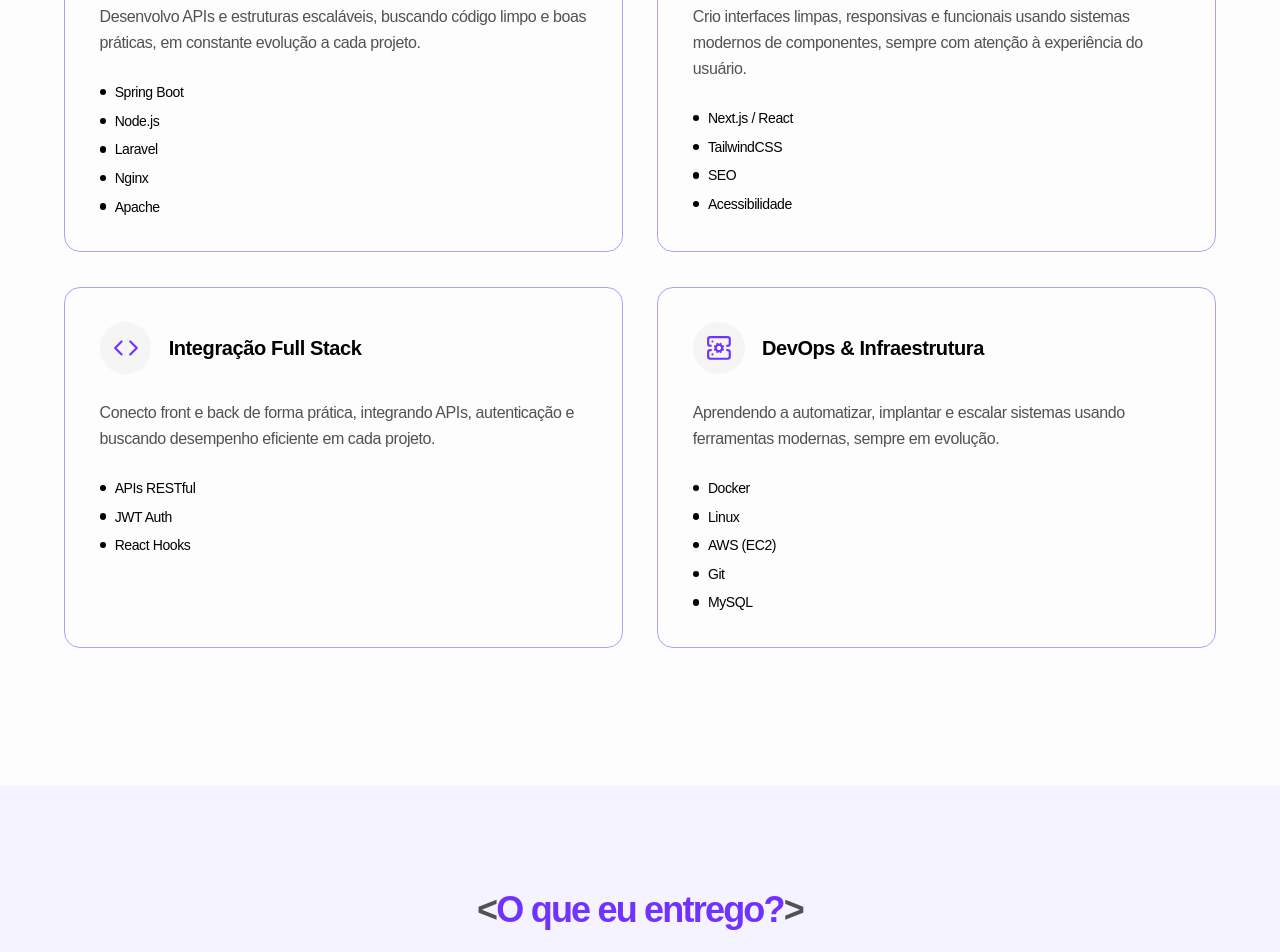
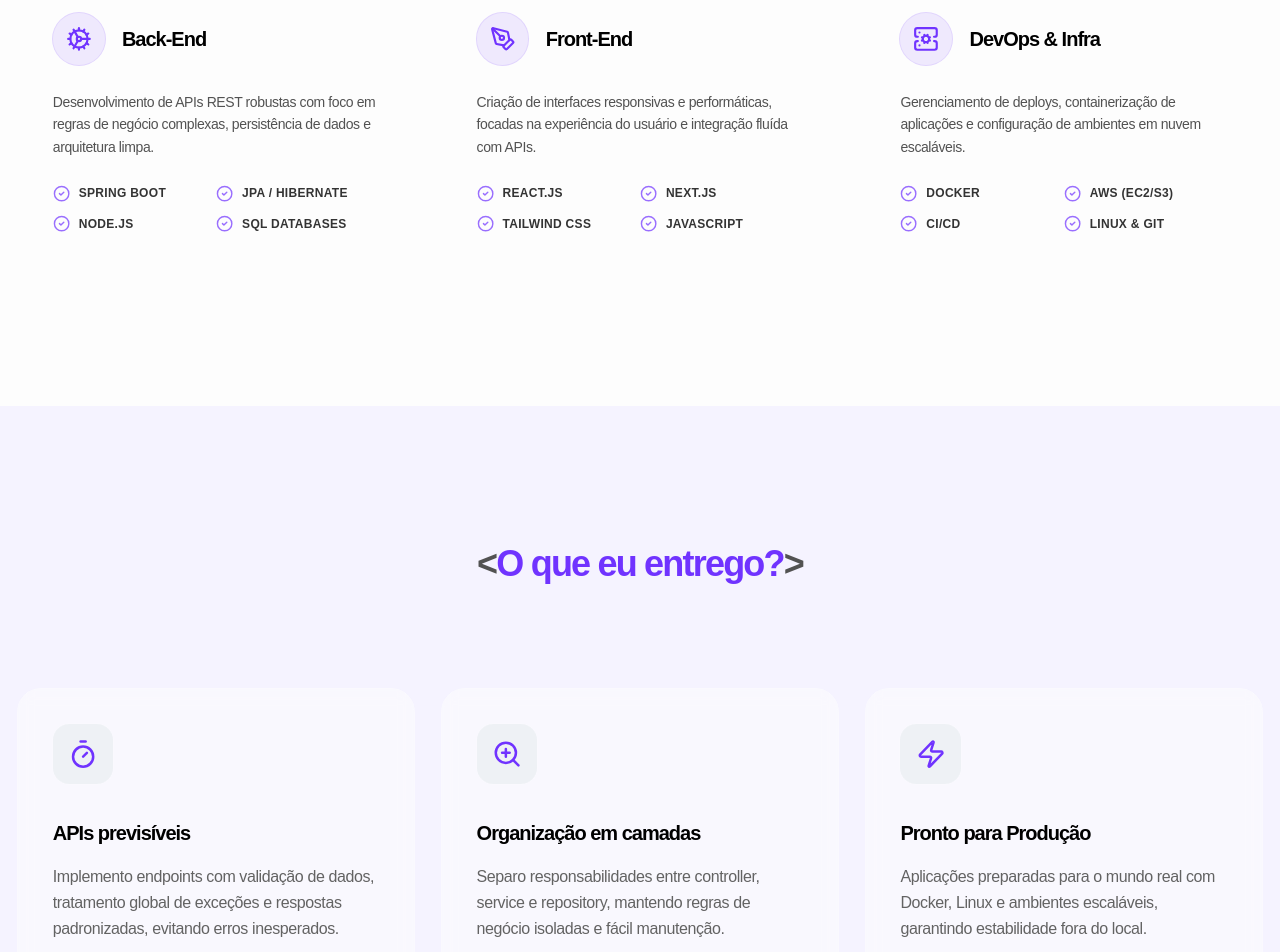
Before and after one commit to davithekid/davithedev, a Next.js app: page / in a window 1280 px wide. Shown: the part 1260-2212 px from the top of the page. Built offline with nearby package versions, Linux system fonts and the light colour scheme.

Commit message:
feat: back-end portfolio

```diff
--- a/src/blocks/features/index.jsx
+++ b/src/blocks/features/index.jsx
@@ -3,53 +3,66 @@ import { Timer, Zap, ZoomIn } from "lucide-react";
 const features = [
   {
     icon: Timer,
-    title: "Desempenho",
+    title: "APIs previsíveis",
     description:
-      "Busco sempre escrever código limpo e eficiente, pensando em respostas rápidas e uma boa experiência para o usuário.",
+      "Implemento endpoints com validação de dados, tratamento global de exceções e respostas padronizadas, evitando erros inesperados.",
+    color: "from-blue-500/10",
   },
   {
     icon: ZoomIn,
-    title: "Boas Práticas",
+    title: "Organização em camadas",
     description:
-      "Valorizo organização, padrões e clareza no código — criando bases sólidas para crescer e manter projetos com qualidade.",
+      "Separo responsabilidades entre controller, service e repository, mantendo regras de negócio isoladas e fácil manutenção.",
+    color: "from-emerald-500/10",
   },
   {
     icon: Zap,
-    title: "Aprendizado Contínuo",
+    title: "Pronto para Produção",
     description:
-      "Gosto de explorar novas tecnologias e entender como posso aplicá-las de forma prática em projetos reais.",
+      "Aplicações preparadas para o mundo real com Docker, Linux e ambientes escaláveis, garantindo estabilidade fora do local.",
+    color: "from-amber-500/10",
   },
 ];
 
 const Feature16 = () => {
   return (
-    <section className="py-16 md:py-24 flex justify-center">
-      <div className="container px-4 md:px-6">
-        <h2 className="text-3xl font-bold tracking-tight md:text-4xl text-center mb-12 lg:mb-20">
+    <section className="relative overflow-hidden py-24 lg:py-32">
+      <div className="absolute top-0 left-1/2 -z-10 h-[400px] w-full -translate-x-1/2 opacity-20 blur-[120px] bg-primary/30 rounded-full" />
+
+      <div className="container px-4 mx-auto">
+        <div className="text-center mb-16 md:mb-24">
+          <h2 className="text-3xl font-semibold tracking-tight md:text-4xl text-center mb-16">
             <span className="text-muted-foreground">&lt;</span>
             <span className="text-primary">O que eu entrego?</span>
             <span className="text-muted-foreground">&gt;</span>
           </h2>
+        </div>
 
-        <div className="grid gap-8 md:grid-cols-2 lg:grid-cols-3">
+        <div className="grid gap-6 md:grid-cols-2 lg:grid-cols-3">
           {features.map((feature, index) => {
             const Icon = feature.icon;
             return (
               <article
                 key={index}
-                className="group relative rounded-3xl border border-border bg-card p-8 transition-all duration-300 hover:border-primary/50 hover:shadow-2xl hover:shadow-primary/5 hover:-translate-y-2"
+                className="group relative flex flex-col justify-between overflow-hidden rounded-3xl border border-white/10 bg-card/50 p-8 backdrop-blur-sm transition-all duration-500 hover:border-primary/40 hover:shadow-[0_0_40px_-15px_rgba(0,0,0,0.3)] hover:shadow-primary/10 hover:-translate-y-2"
               >
-                <div className="mb-6 flex size-14 items-center justify-center rounded-2xl bg-secondary text-primary transition-colors group-hover:bg-primary group-hover:text-primary-foreground">
-                  <Icon className="size-7" aria-hidden="true" />
+                <div className={`absolute -inset-px bg-gradient-to-br to-transparent opacity-0 transition-opacity duration-500 group-hover:opacity-100`} />
+
+                <div className="relative z-10">
+                  <div className="mb-8 inline-flex size-14 items-center justify-center rounded-2xl bg-secondary/80 text-primary ring-1 ring-white/10 transition-all duration-500 group-hover:scale-110 group-hover:bg-primary group-hover:text-primary-foreground group-hover:rotate-3">
+                    <Icon className="size-7" />
                   </div>
 
-                <h3 className="mb-3 text-xl font-bold text-card-foreground">
+                  <h3 className="mb-4 text-xl font-bold tracking-tight">
                     {feature.title}
                   </h3>
 
-                <p className="text-muted-foreground leading-relaxed">
+                  <p className="text-muted-foreground leading-relaxed text-sm md:text-base opacity-90">
                     {feature.description}
                   </p>
+                </div>
+
+                <div className="relative z-10 mt-8 h-1 w-0 bg-primary transition-all duration-500 group-hover:w-12 rounded-full" />
               </article>
             );
           })}
--- a/src/blocks/hero/index.jsx
+++ b/src/blocks/hero/index.jsx
@@ -57,9 +57,9 @@ export default function Hero() {
               transition={{ delay: 0.4 }}
               className="text-xl md:text-2xl text-gray-400 leading-relaxed max-w-3xl mx-auto font-mono"
             >
-              {"{ "}Desenvolvedor <span className="text-violet-400">Full-Stack</span>,
-              explorando <span className="text-violet-400">infraestrutura, </span><span className="text-violet-400">segurança</span> e <span className="text-violet-400">cloud.</span> {"}"}
+              {"{ "}Desenvolvedor <span className="text-violet-400">Desenvolvedor Back-End Java (Spring)  </span> {" }"}
             </motion.p>
+
             <motion.div
               initial={{ opacity: 0, y: 20 }}
               animate={{ opacity: 1, y: 0 }}
--- a/src/blocks/projects/index.jsx
+++ b/src/blocks/projects/index.jsx
@@ -19,6 +19,15 @@ import Link from "next/link";
 const projects = [
   {
     id: 1,
+    title: "Gestão financeira pessoal",
+    description: "Desenvolvimento de API REST utilizando Java e Spring Boot com arquitetura em camadas (Controller, Service e Repository)",
+    dialog: "Desenvolvimento de API REST utilizando Java e Spring Boot com arquitetura em camadas (Controller, Service e Repository)",
+    image: "/spring-boot.webp",
+    link: "https://github.com/davithekid/api_spring-boot",
+    tech: ["Java", "Spring boot", "JPA", "Swagger"],
+  },
+  {
+    id: 2,
     title: "Zelos",
     description: "Sistema de chamados técnicos desenvolvido para o SENAI Armando Arruda Pereira.",
     dialog: "Plataforma integrada ao Active Directory, construída com Express e Sequelize, utilizando Docker para padronização do ambiente.",
@@ -27,43 +36,16 @@ const projects = [
     tech: ["Next.Js", "Express", "Sequelize", "Docker", "Active Directory"],
   },
   {
-    id: 2,
+    id: 3,
     title: "Aqua",
     description: "Sistema de gestão e monitoramento do consumo de água. (TCC SENAI)",
     dialog: "Aplicação hospedada na AWS EC2, com backend em Fastify e dashboards analíticos para visualização de dados.",
     image: "/aqua.png",
     link: "https://github.com/tcc-aqua/aqua",
-    tech: ["Next.Js", "Fastify", "Sequelize", "Docker", "Shadcn UI", "AWS EC2"],
-  },
-  {
-    id: 3,
-    title: "Barbearia Croods",
-    description: "Sistema de agendamento para uma barbearia real.",
-    dialog: "Sistema com foco em agendamentos online, autenticação e controle de horários, utilizando APIs REST, Docker e interface moderna com Shadcn UI.",
-    image: "/croods.png",
-    link: "https://github.com/davithekid/croods",
-    tech: ["Next.Js", "Fastify", "Sequelize", "Docker", "Shadcn UI"],
-  },
-  {
-    id: 4,
-    title: "V-MAP",
-    description: "Sistema de gestão de transporte escolar.",
-    dialog: "Gerencia rotas, motoristas e veículos, priorizando simplicidade e performance com Express e Knex.",
-    image: "/v-map.png",
-    link: "https://github.com/davithekid/v-map",
-    tech: ["Next.Js", "Express", "Knex"],
+    tech: ["Next.Js", "Fastify", "Sequelize", "Docker", "Shadcn UI", "AWS EC2", "Swagger"],
   },
   {
     id: 5,
-    title: "Library API",
-    description: "API focada em deploy na AWS EC2 com Docker.",
-    dialog: "API de gerenciamento de livros, explorando boas práticas de backend e infraestrutura com Docker.",
-    image: "https://emaster.cloud/wp-content/uploads/sites/10/2023/07/amazon-ec2-aa.jpg",
-    link: "https://github.com/davithekid/library-api",
-    tech: ["Fastify", "Sequelize", "Docker", "AWS EC2"],
-  },
-  {
-    id: 6,
     title: "Tam Artsy",
     description: "Plataforma de Vendas de Produtos Artesanais.",
     dialog: "Feito para uma cliente real, consiste em uma aplicação de catálogo para exposição e venda de produtos artesanais.",
--- a/src/blocks/techs/index.jsx
+++ b/src/blocks/techs/index.jsx
@@ -1,76 +1,78 @@
 "use client";
 
-import { Code, Cog, PenTool, ServerCog } from "lucide-react";
+import { Cog, PenTool, ServerCog, CheckCircle2 } from "lucide-react";
 
-const Techs = () => {
 const services = [
   {
     icon: <Cog className="h-6 w-6" />,
     title: "Back-End",
     description:
-      "Desenvolvo APIs e estruturas escaláveis, buscando código limpo e boas práticas, em constante evolução a cada projeto.",
-    items: ["Spring Boot","Node.js", "Laravel", "Nginx", "Apache"],
+      "Desenvolvimento de APIs REST robustas com foco em regras de negócio complexas, persistência de dados e arquitetura limpa.",
+    items: ["Spring Boot", "JPA / Hibernate", "Node.js", "SQL Databases"],
+    color: "from-blue-500/20",
   },
   {
     icon: <PenTool className="h-6 w-6" />,
     title: "Front-End",
     description:
-      "Crio interfaces limpas, responsivas e funcionais usando sistemas modernos de componentes, sempre com atenção à experiência do usuário.",
-    items: ["Next.js / React", "TailwindCSS", "SEO", "Acessibilidade"],
-  },
-  {
-    icon: <Code className="h-6 w-6" />,
-    title: "Integração Full Stack",
-    description:
-      "Conecto front e back de forma prática, integrando APIs, autenticação e buscando desempenho eficiente em cada projeto.",
-    items: ["APIs RESTful", "JWT Auth", "React Hooks"],
+      "Criação de interfaces responsivas e performáticas, focadas na experiência do usuário e integração fluída com APIs.",
+    items: ["React.js", "Next.js", "Tailwind CSS", "JavaScript"],
+    color: "from-purple-500/20",
   },
   {
     icon: <ServerCog className="h-6 w-6" />,
-    title: "DevOps & Infraestrutura",
+    title: "DevOps & Infra",
     description:
-      "Aprendendo a automatizar, implantar e escalar sistemas usando ferramentas modernas, sempre em evolução.",
-    items: ["Docker", "Linux", "AWS (EC2)", "Git", "MySQL"],
+      "Gerenciamento de deploys, containerização de aplicações e configuração de ambientes em nuvem escaláveis.",
+    items: ["Docker", "AWS (EC2/S3)", "CI/CD", "Linux & Git"],
+    color: "from-orange-500/20",
   },
 ];
 
+const TechCard = ({ service }) => (
+  <article className="group relative overflow-hidden rounded-2xl border border-white/10 bg-card p-8 transition-all duration-300 hover:-translate-y-2 hover:border-primary/50 hover:shadow-2xl hover:shadow-primary/10">
+    <div className={`absolute -right-10 -top-10 h-32 w-32 bg-gradient-to-br to-transparent blur-3xl transition-opacity opacity-0 group-hover:opacity-100`} />
+
+    <div className="relative z-10 space-y-6">
+      <div className="flex items-center gap-4">
+        <div className="inline-flex rounded-xl bg-primary/10 p-3 text-primary ring-1 ring-primary/20 group-hover:bg-primary group-hover:text-primary-foreground transition-colors duration-300">
+          {service.icon}
+        </div>
+        <h3 className="text-xl font-bold tracking-tight">{service.title}</h3>
+      </div>
+
+      <p className="text-sm leading-relaxed text-muted-foreground">
+        {service.description}
+      </p>
+
+      <ul className="grid grid-cols-2 gap-y-3">
+        {service.items.map((item) => (
+          <li key={item} className="flex items-center gap-2">
+            <CheckCircle2 className="h-4 w-4 text-primary opacity-70" />
+            <span className="text-xs font-semibold uppercase tracking-wider text-foreground/80">{item}</span>
+          </li>
+        ))}
+      </ul>
+    </div>
+  </article>
+);
+
+const Techs = () => {
   return (
-        <section className="py-32">
-            <div className="container">
-                <div className="mx-auto max-w-6xl space-y-12">
-                    <div className="space-y-4 text-center">
-                        <h2 className="text-3xl font-semibold tracking-tight md:text-4xl text-center">
+    <section className="py-24 lg:py-32">
+      <div className="container px-4 mx-auto">
+        <div className="flex flex-col items-center space-y-4 text-center mb-16">
+          <h2 className="text-3xl font-semibold tracking-tight md:text-4xl text-center mb-16">
             <span className="text-muted-foreground">&lt;</span>
             <span className="text-primary">Minha Stack</span>
             <span className="text-muted-foreground">&gt;</span>
           </h2>
-
         </div>
 
-                    <div className="grid grid-cols-1 gap-8 md:grid-cols-2">
+        <div className="grid grid-cols-1 gap-6 md:grid-cols-2 lg:grid-cols-3">
           {services.map((service, index) => (
-                            <div
-                                key={index}
-                                className="border-primary/50     space-y-6 rounded-2xl border p-8 transition-all hover:shadow-lg hover:-translate-y-1 mx-3  lg:mx-0"
-                            >
-                                <div className="flex items-center gap-4">
-                                    <div className="bg-muted rounded-full p-3 text-primary">{service.icon}</div>
-                                    <h3 className="text-xl font-semibold">{service.title}</h3>
-                                </div>
-                                <p className="text-muted-foreground leading-relaxed">
-                                    {service.description}
-                                </p>
-                                <div className="space-y-2">
-                                    {service.items.map((item, itemIndex) => (
-                                        <div key={itemIndex} className="flex items-center gap-2">
-                                            <div className="bg-foreground h-1.5 w-1.5 rounded-full" />
-                                            <span className="text-sm font-medium">{item}</span>
-                                        </div>
+            <TechCard key={index} service={service} />
           ))}
-                                </div>
-                            </div>
-                        ))}
-                    </div>
         </div>
       </div>
     </section>
```
Also changed, not shown: public/spring-boot.webp (added). Lines whose indentation alone changed are shown as unchanged.
